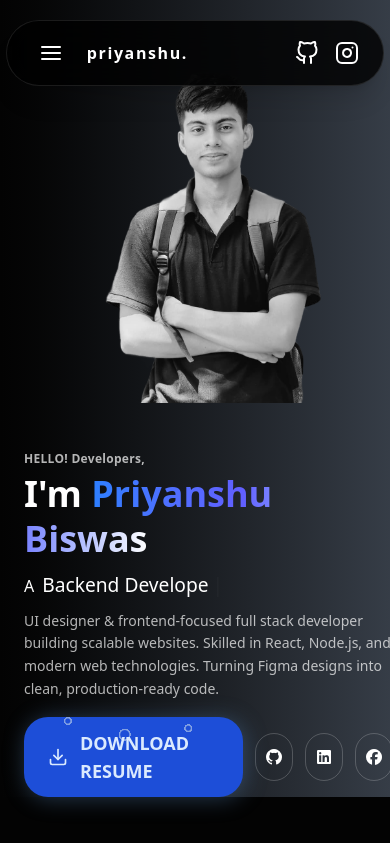
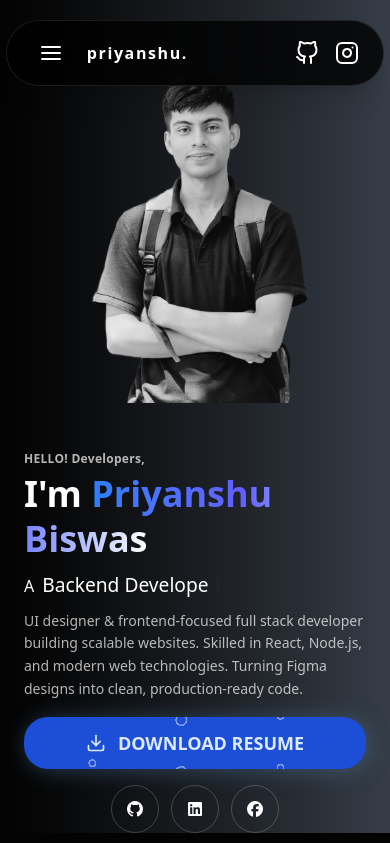
Before and after one commit to Priyanshu-Biswas/My_portfolio, a React (Vite) app: page /resume in a window 390 px wide. Shown: the top 843 px of the page. Built offline with nearby package versions, Linux system fonts and the light colour scheme; no server answers; a web font is replaced by a local one.

Commit message:
ui changes

```diff
--- a/src/Component/Resume_hero.jsx
+++ b/src/Component/Resume_hero.jsx
@@ -78,15 +78,14 @@ const Resume_hero = () => {
               Turning Figma designs into clean, production-ready code.
             </p>
 
-            <div className="flex items-center gap-3">
+            <div className="flex flex-col items-center gap-4 sm:flex-row sm:gap-3">
 
-
-
+              {/* Line 1 on phone: download button only */}
               <a
                 href="/resume.pdf"
                 download="Priyanshu-Resume.pdf"
                 style={{ "--content": "'Download Resume'" }}
-                className="resume-btn relative inline-flex !rounded-3xl items-center justify-center gap-3  overflow-hidden rounded-md bg-blue-700 px-6 py-3 text-lg font-black uppercase text-blue-100 transition hover:bg-blue-800"
+                className="resume-btn relative inline-flex w-full sm:w-auto !rounded-3xl items-center justify-center gap-3 overflow-hidden rounded-md bg-blue-700 px-6 py-3 text-lg font-black uppercase text-blue-100 transition hover:bg-blue-800"
               >
                 <span className="resume-bubbles" aria-hidden="true" />
 
@@ -113,17 +112,27 @@ const Resume_hero = () => {
                 <span className="relative z-10">Download Resume</span>
               </a>
 
-              <a href="https://github.com/Priyanshu-Biswas" className="w-12 h-12 flex items-center justify-center rounded-full border border-white/20 hover:scale-110 transition">
+              {/* Line 2 on phone: social icons */}
+              <div className="flex items-center justify-center gap-3">
+                <a
+                  href="https://github.com/Priyanshu-Biswas"
+                  className="w-12 h-12 flex items-center justify-center rounded-full border border-white/20 hover:scale-110 transition"
+                >
                   <i className="fa-brands fa-github"></i>
                 </a>
-              <a href="https://www.linkedin.com/in/priyanshu-biswas-9a323235a?utm_source=share_via&utm_content=profile&utm_medium=member_android" className="w-12 h-12 flex items-center justify-center rounded-full border border-white/20 hover:scale-110 transition">
+                <a
+                  href="https://www.linkedin.com/in/priyanshu-biswas-9a323235a?utm_source=share_via&utm_content=profile&utm_medium=member_android"
+                  className="w-12 h-12 flex items-center justify-center rounded-full border border-white/20 hover:scale-110 transition"
+                >
                   <i className="fa-brands fa-linkedin"></i>
                 </a>
-              <a href="https://www.facebook.com/share/18nN7foYUN/" className="w-12 h-12 flex items-center justify-center rounded-full border border-white/20 hover:scale-110 transition">
+                <a
+                  href="https://www.facebook.com/share/18nN7foYUN/"
+                  className="w-12 h-12 flex items-center justify-center rounded-full border border-white/20 hover:scale-110 transition"
+                >
                   <i className="fa-brands fa-facebook"></i>
                 </a>
-
-
+              </div>
             </div>
           </div>
 
```
Lines whose indentation alone changed are shown as unchanged.
